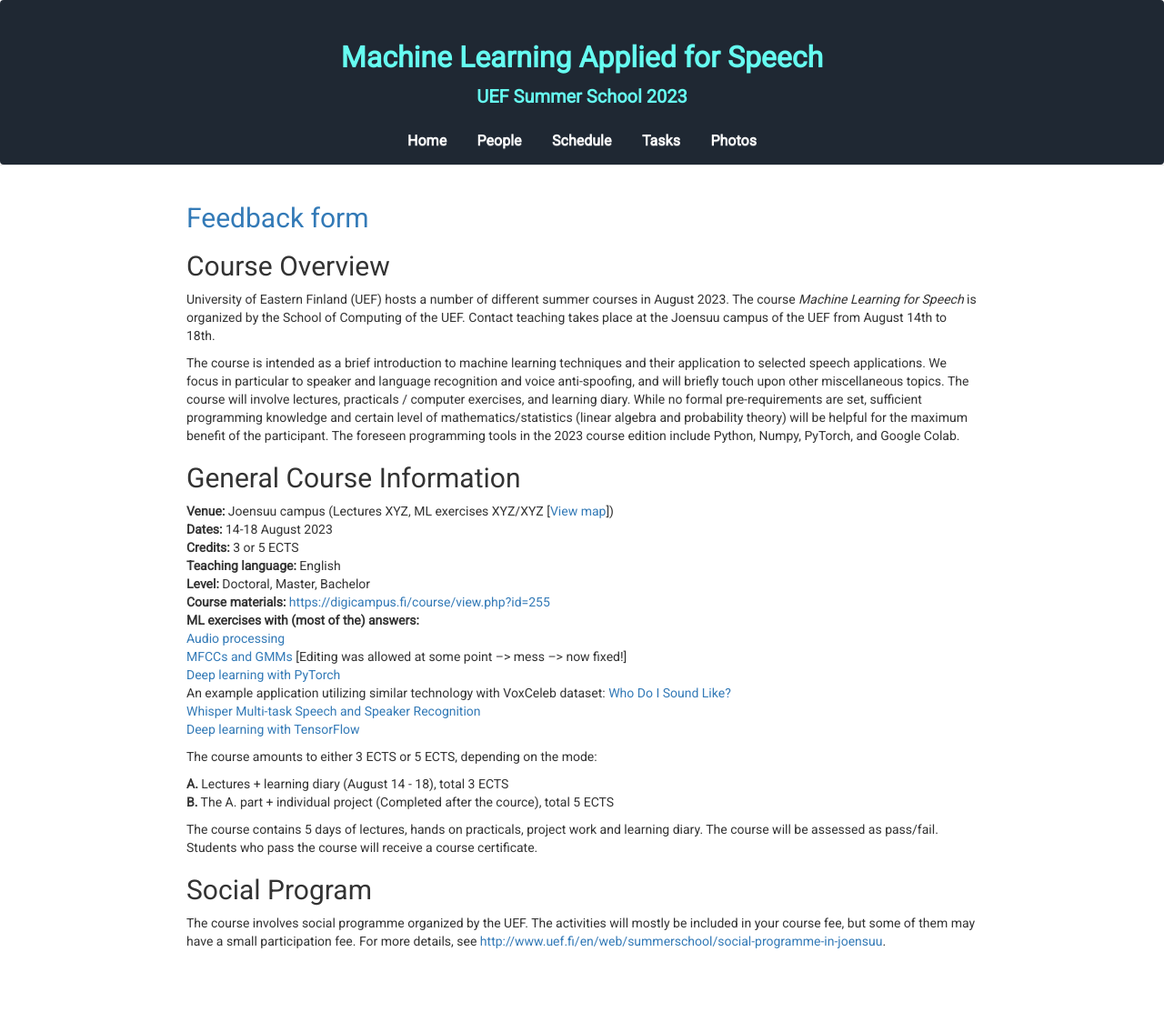
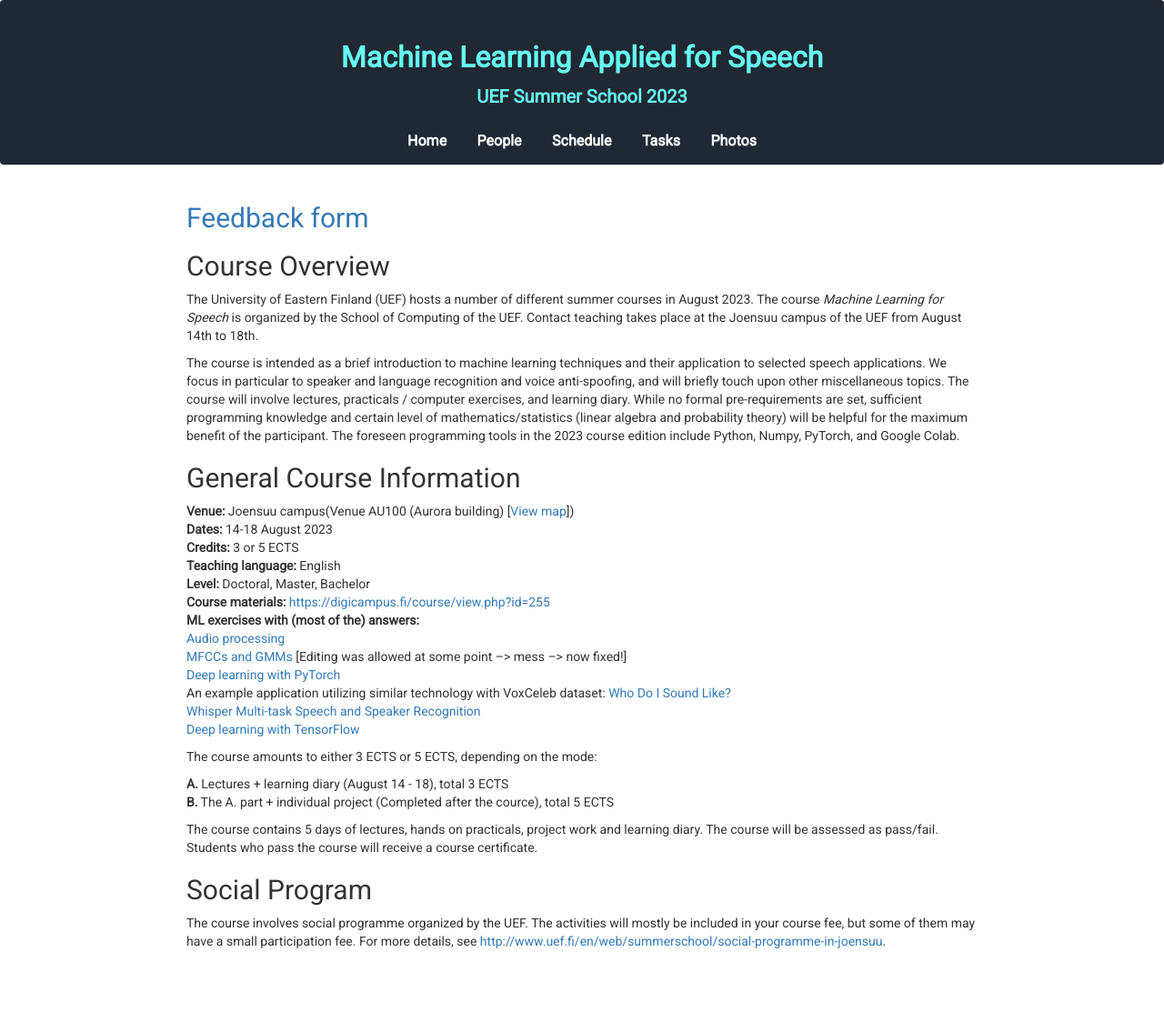
Before and after one commit to vpspeech/summerschool2023, a Jekyll site: the page built from index.md, in a window 1280 px wide. Shown: the whole page at 91% size. Built offline with Jekyll 4.4.1, drawn with Linux system fonts in a browser that asks for light colours; nearby versions of some CDN libraries.

Commit message:
Update index.md

```diff
--- a/index.md
+++ b/index.md
@@ -8,7 +8,7 @@ title: UEF Summer School 2023
 ## [Feedback form](https://forms.gle/cHFFX7T1keiJrNu99)
 
 ## Course Overview
-University of Eastern Finland (UEF) hosts a number of different summer
+The University of Eastern Finland (UEF) hosts a number of different summer
 courses in August 2023. The course *Machine Learning for Speech* is organized by the School
 of Computing of the UEF. Contact teaching takes place at the Joensuu campus of the UEF from August 14th to 18th.
 
@@ -23,7 +23,7 @@ The course is intended as a brief introduction to machine learning techniques an
 
 ## General Course Information
 
-**Venue:** Joensuu campus (Lectures XYZ, ML exercises XYZ/XYZ [[View map](photos/uef_map.png)])<br />
+**Venue:** Joensuu campus(Venue AU100 (Aurora building) [[View map](photos/uef_map.png)])<br />
 **Dates:** 14-18 August 2023 <br />
 **Credits:** 3 or 5 ECTS <br />
 **Teaching language:** English <br />
```
